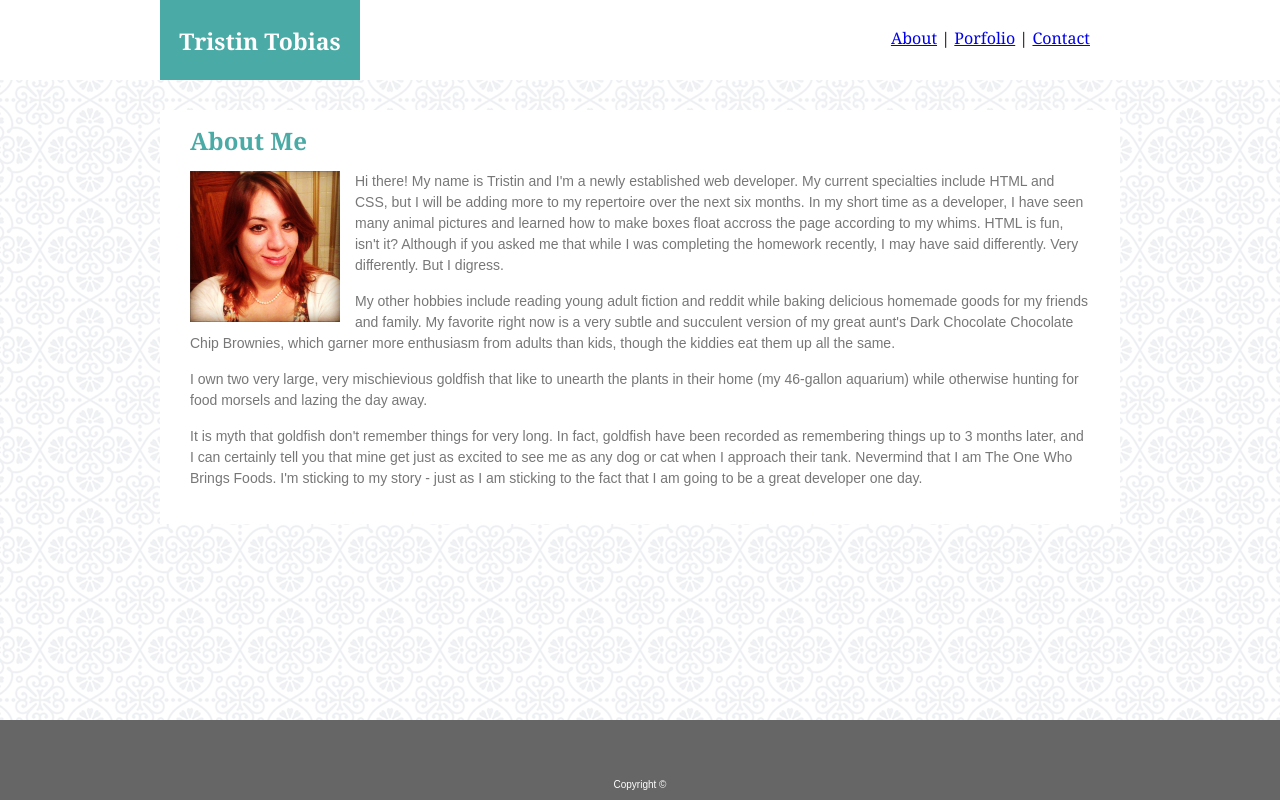
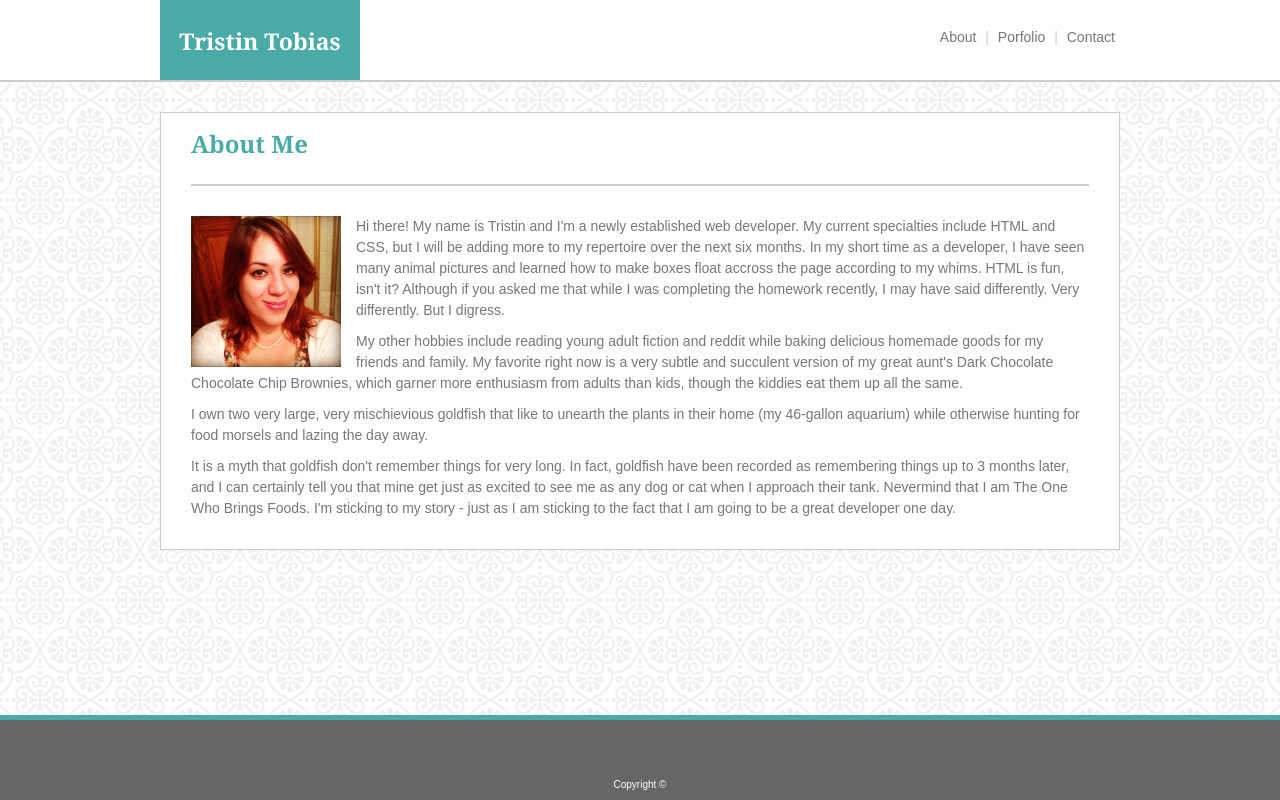
Before and after one commit to misstristin/Basic-Portfolio, a plain HTML site: page index.html in a window 1280 px wide. Drawn offline with Linux system fonts and the light colour scheme.

Commit message:
Fixed spacing and added borders to index.html

```diff
--- a/assets/css/style.css
+++ b/assets/css/style.css
@@ -12,6 +12,7 @@ body {
     width: 100%;
     height: 80px;
     margin-bottom: 30px;
+    border-bottom: 2px #cccccc solid;
 }
 
 header {
@@ -33,8 +34,10 @@ h2 {
 }
 #nav {
     float: right;
-    padding: 30px 30px 0px 0px;
-    font-family: 'Georgia', Times, Times New Roman, serif;
+    padding: 30px 0px 0px 0px;
+    font-family: 'Arial', 'Helvetica Neue', Helvetica, sans-serif;
+    font-size: 14px;
+    color: #cccccc;
 }
 
 #footer {
@@ -42,6 +45,7 @@ h2 {
     width: 100%;
     height: 80px;
     text-align: center;
+    border-top: 5px #4aaaa5 solid;
     position: absolute;
     left: 0;
     bottom: 0;
@@ -61,18 +65,21 @@ footer {
     color: #777777;
     line-height: 21px;
     padding: 20px 30px;
+    border: 0.5px #cccccc solid;
 }
 
 #content p {
-    margin-bottom: 15px;
+    margin-bottom: 10px;
 }
 
 h3 {
     font-family: 'Georgia', Times, Times New Roman, serif;
     font-size: 24px;
     font-weight: bolder;
-    padding-bottom: 20px;
+    padding-bottom: 30px;
     color: #4aaaa5;
+    border-bottom: 2px #cccccc solid;
+    margin-bottom: 30px;
 }
 
 #ProfilePic {
@@ -80,3 +87,18 @@ h3 {
     width: 150px;
     margin: 0px 15px 5px 0px;
 }
+
+a:link, a:visited {
+    font-family: 'Arial', 'Helvetica Neue', Helvetica, sans-serif;
+    font-size: 14px;
+    color: #777777;
+    text-decoration: none;
+}
+
+a:hover {
+    color:  #4aaaa5;
+}
+
+.navlink {
+    margin: 0px 5px;
+}
--- a/index.html
+++ b/index.html
@@ -17,9 +17,9 @@
 
 <div id="nav">
 <p>
-<a href="index.html">About</a>  |
-<a href="portfolio.html">Porfolio</a>  |
-<a href="contact.html">Contact</a>
+<a class="navlink" href="index.html">About</a>  |
+<a class="navlink" href="portfolio.html">Porfolio</a>  |
+<a class="navlink" href="contact.html">Contact</a>
 </p>
 </div>
 
@@ -49,7 +49,7 @@
     while otherwise hunting for food morsels and lazing the day away.
 </p>
 <p>
-    It is myth that goldfish don't remember things for very long. In fact, goldfish have been recorded as remembering things up to 3 months later, and I can certainly
+    It is a myth that goldfish don't remember things for very long. In fact, goldfish have been recorded as remembering things up to 3 months later, and I can certainly
     tell you that mine get just as excited to see me as any dog or cat when I approach their tank. Nevermind that I am The One Who Brings Foods.
     I'm sticking to my story - just as I am sticking to the fact that I am going to be a great developer one day.
 </p>
```
